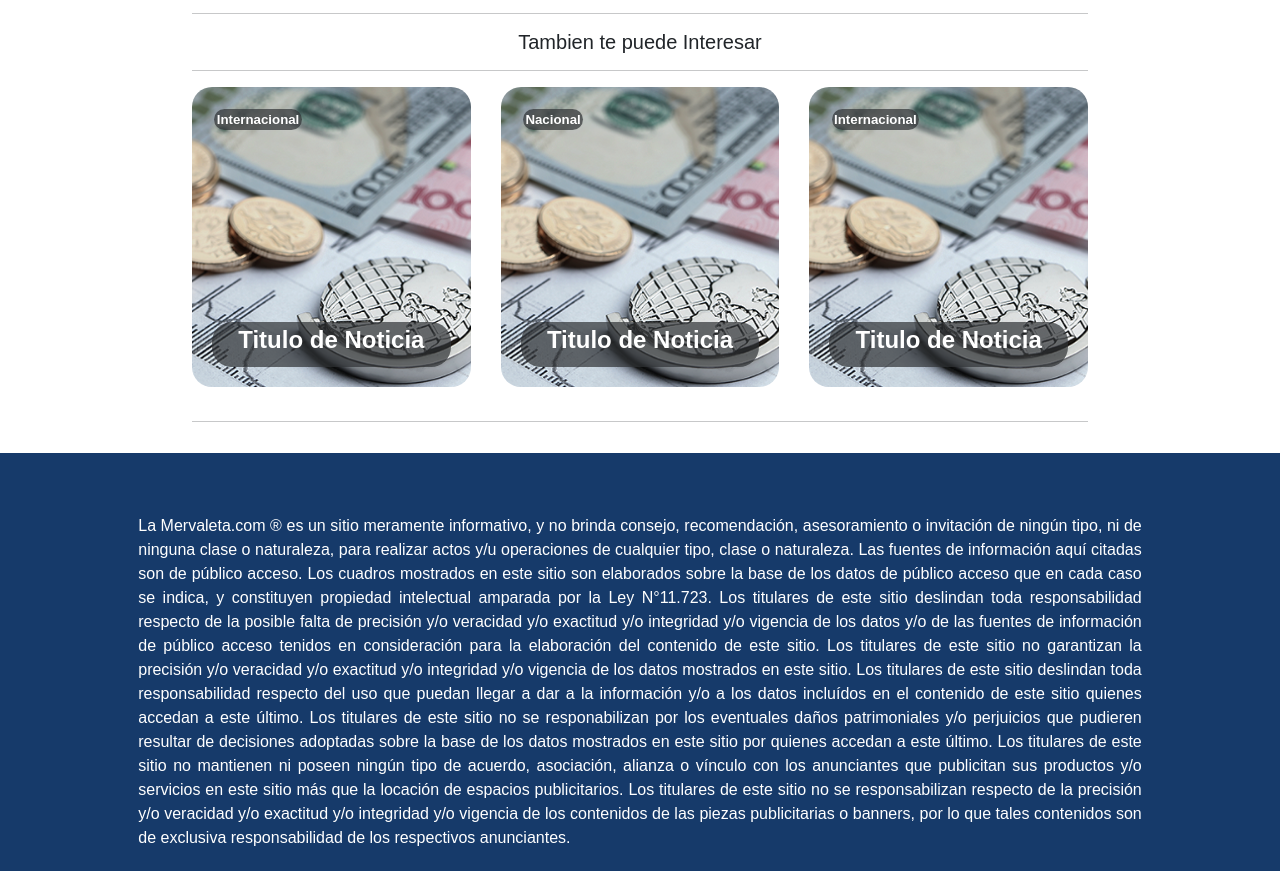
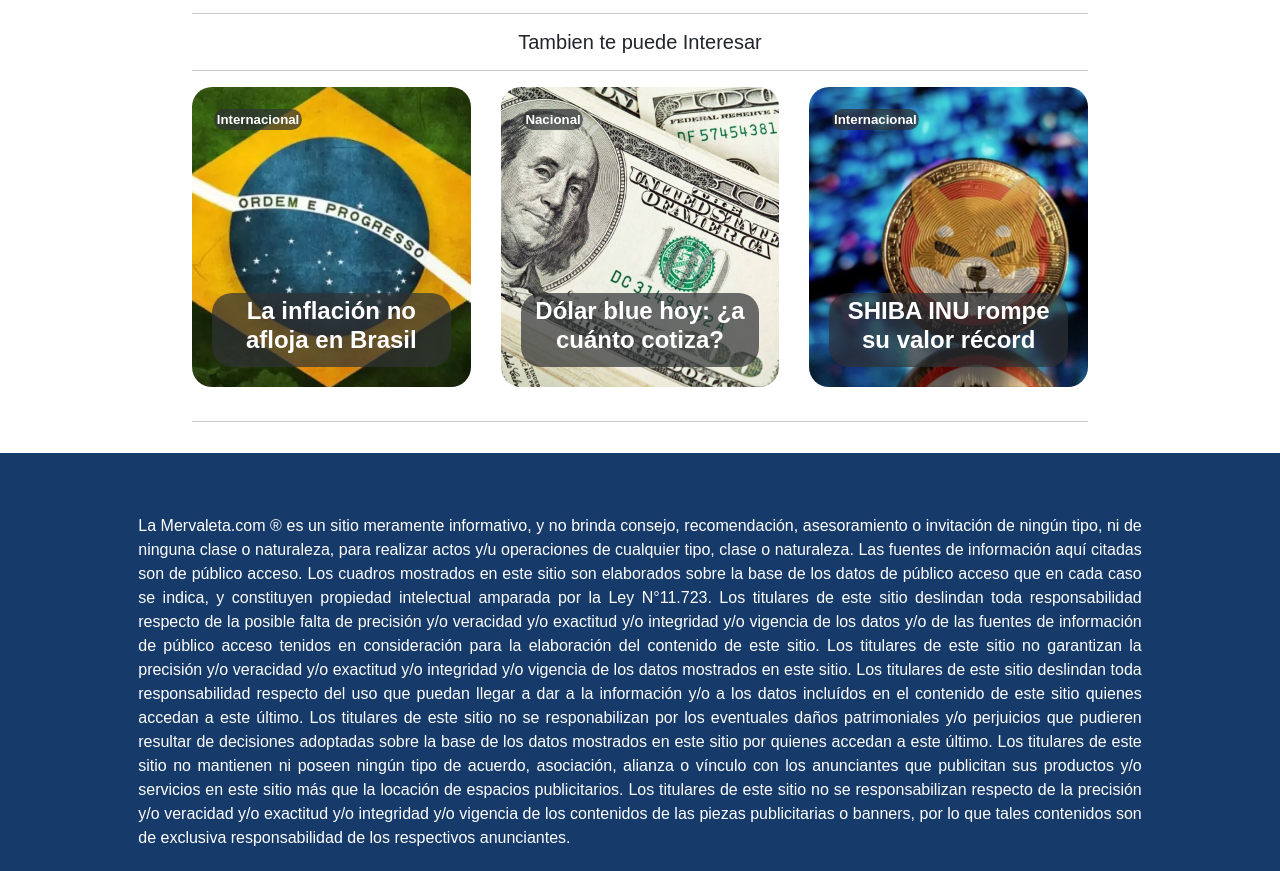
Before and after one commit to Adrizen/La-Mervaleta, a plain HTML site: page index.html in a window 1280 px wide. Shown: the part 1889-2760 px from the top of the page. Drawn offline with nearby package versions, Linux system fonts and the light colour scheme; no server answers.

Commit message:
Agrego articulos\

```diff
--- a/index.html
+++ b/index.html
@@ -445,31 +445,31 @@
         <hr>
         <div id="carruselFinal">
             <div class="itemsTriple">
-                <div class="articulo" style="background-image:url(/img/cryptos.png)">
+                <div class="articulo" style="background-image:url(/img/brazuca.webp)">
                     <div class="categoria">
                         <h5> Internacional </h5>
                     </div>
                     <div class="cuerpo">
-                        <h2>Titulo de Noticia</h2>
+                        <h2>La inflación no afloja en Brasil</h2>
                     </div>
                 </div>
-                <div class="articulo" style="background-image:url(/img/cryptos.png)">
+                <div class="articulo" style="background-image:url(/img/dolares.jpg)">
                     <div class="categoria">
                         <h5> Nacional </h5>
                     </div>
 
                     <div class="cuerpo">
-                        <h2>Titulo de Noticia</h2>
+                        <h2>Dólar blue hoy: ¿a cuánto cotiza?</h2>
 
                     </div>
                 </div>
-                <div class="articulo" style="background-image:url(/img/cryptos.png)">
+                <div class="articulo" style="background-image:url(/img/shiba.jpg)">
                     <div class="categoria">
                         <h5> Internacional </h5>
                     </div>
 
                     <div class="cuerpo">
-                        <h2>Titulo de Noticia</h2>
+                        <h2>SHIBA INU rompe su valor récord</h2>
 
                     </div>
                 </div>
```
